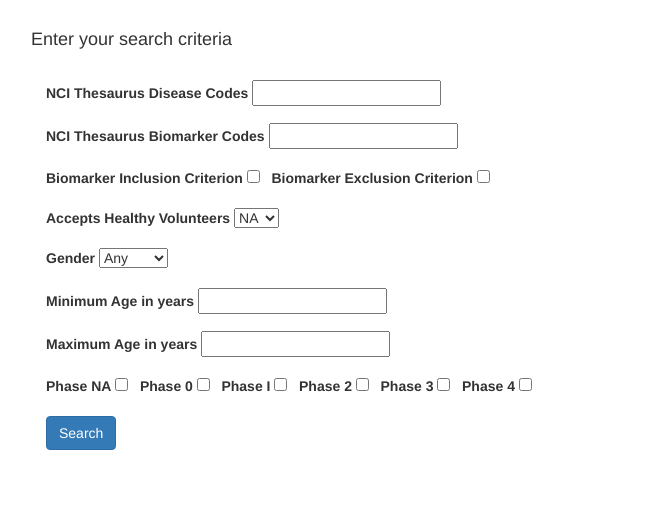
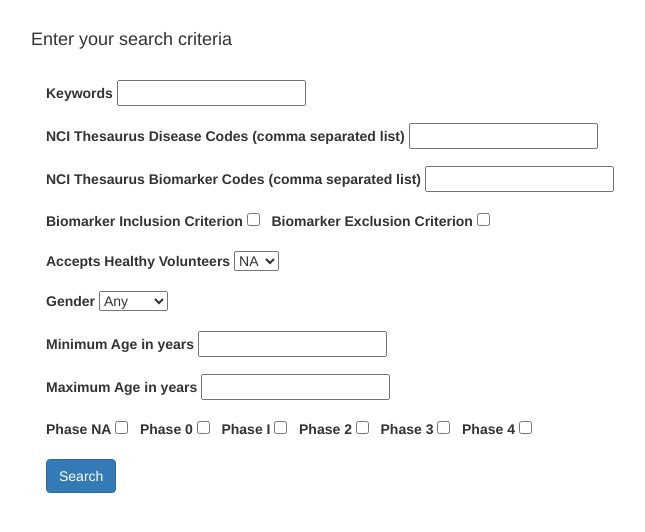
Before and after one commit to hniedner/ctrp_rest_client, a Flask app: page /search in a window 1280 px wide. Shown: the part 92-624 px from the top of the page, without its empty margins (259-904 px from the left). Run offline with Flask 2, Linux system fonts and the light colour scheme; some libraries are stand-ins or nearby versions.

Commit message:
added fulltext search

```diff
--- a/ctrp_rest_client/forms.py
+++ b/ctrp_rest_client/forms.py
@@ -6,9 +6,11 @@ class TrialSearchForm(FlaskForm):
     gender_choices = [('Any', 'Any'), ('Both', 'Both'), ('Male', 'Male'), ('Female', 'Female')]
     healthy_volunteer_choices = [('NA', 'NA'), ('Yes', 'Yes'), ('No', 'No')]
 
-    disease_codes = StringField(u'NCI Thesaurus Disease Codes')
+    fulltext = StringField(u'Keywords')
 
-    biomarker_codes = StringField(u'NCI Thesaurus Biomarker Codes')
+    disease_codes = StringField(u'NCI Thesaurus Disease Codes (comma separated list)')
+
+    biomarker_codes = StringField(u'NCI Thesaurus Biomarker Codes (comma separated list)')
     biomarker_assay_purpose_inclusion = BooleanField(u'Biomarker Inclusion Criterion')
     biomarker_assay_purpose_exclusion = BooleanField(u'Biomarker Exclusion Criterion')
 
--- a/ctrp_rest_client/templates/search_form.html
+++ b/ctrp_rest_client/templates/search_form.html
@@ -23,6 +23,10 @@ Clinical Trial Search Form
         <form method=post>
             {{ form.csrf_token }}
 
+            <div class="form-group">
+                {{ form.fulltext.label }}
+                {{ form.fulltext }}
+            </div>
             <div class="form-group">
                 {{ form.disease_codes.label }}
                 {{ form.disease_codes }}
--- a/ctrp_rest_client/views.py
+++ b/ctrp_rest_client/views.py
@@ -56,6 +56,8 @@ def _parse_search_params(form):
         ]
     }
 
+    if form.fulltext.data:
+        search_params["_fulltext"] = form.fulltext.data
     if form.disease_codes.data:
         search_params["diseases.nci_thesaurus_concept_id"] = form.disease_codes.data
     if form.accepts_healthy_volunteers_indicator.data != 'NA':
```
